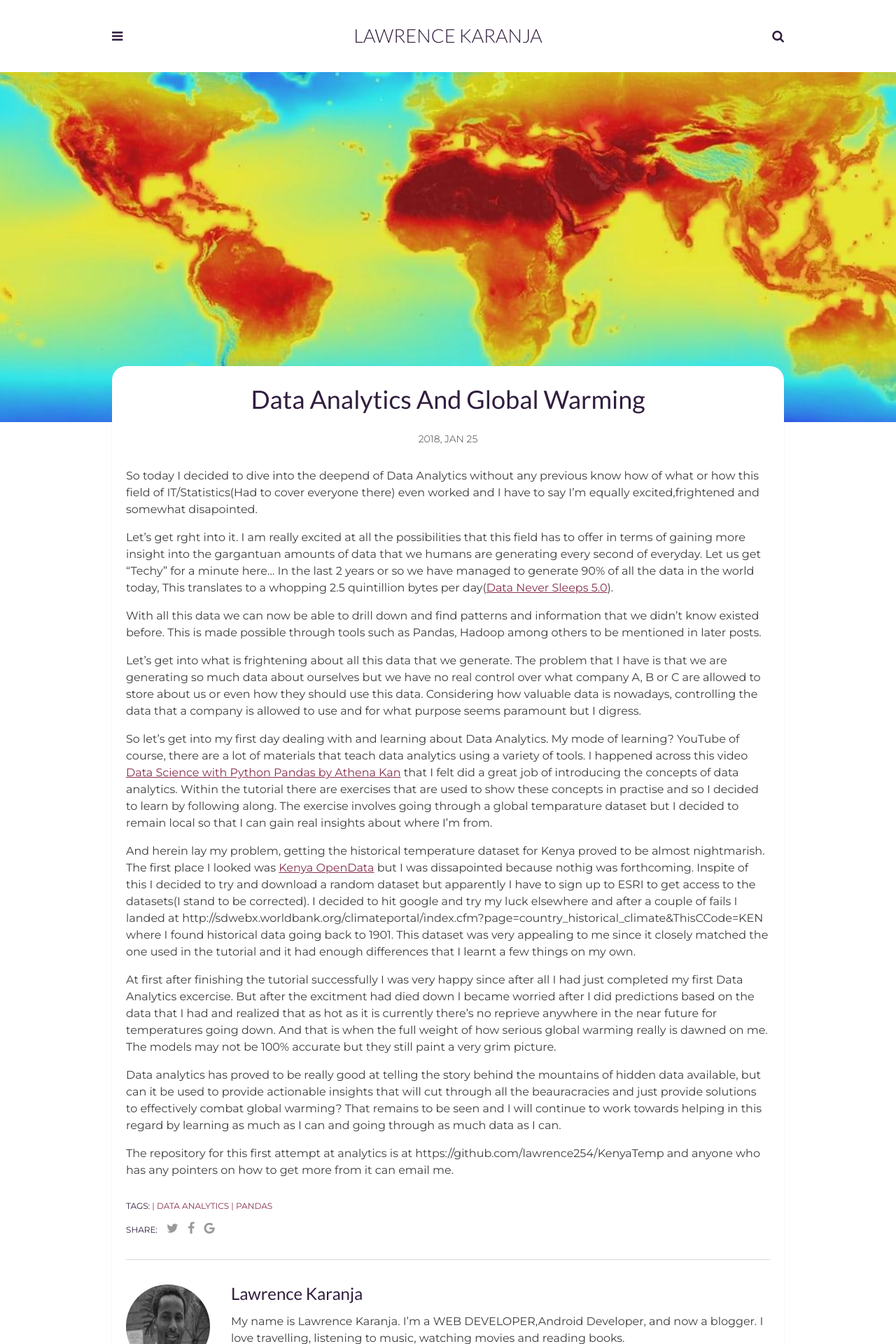
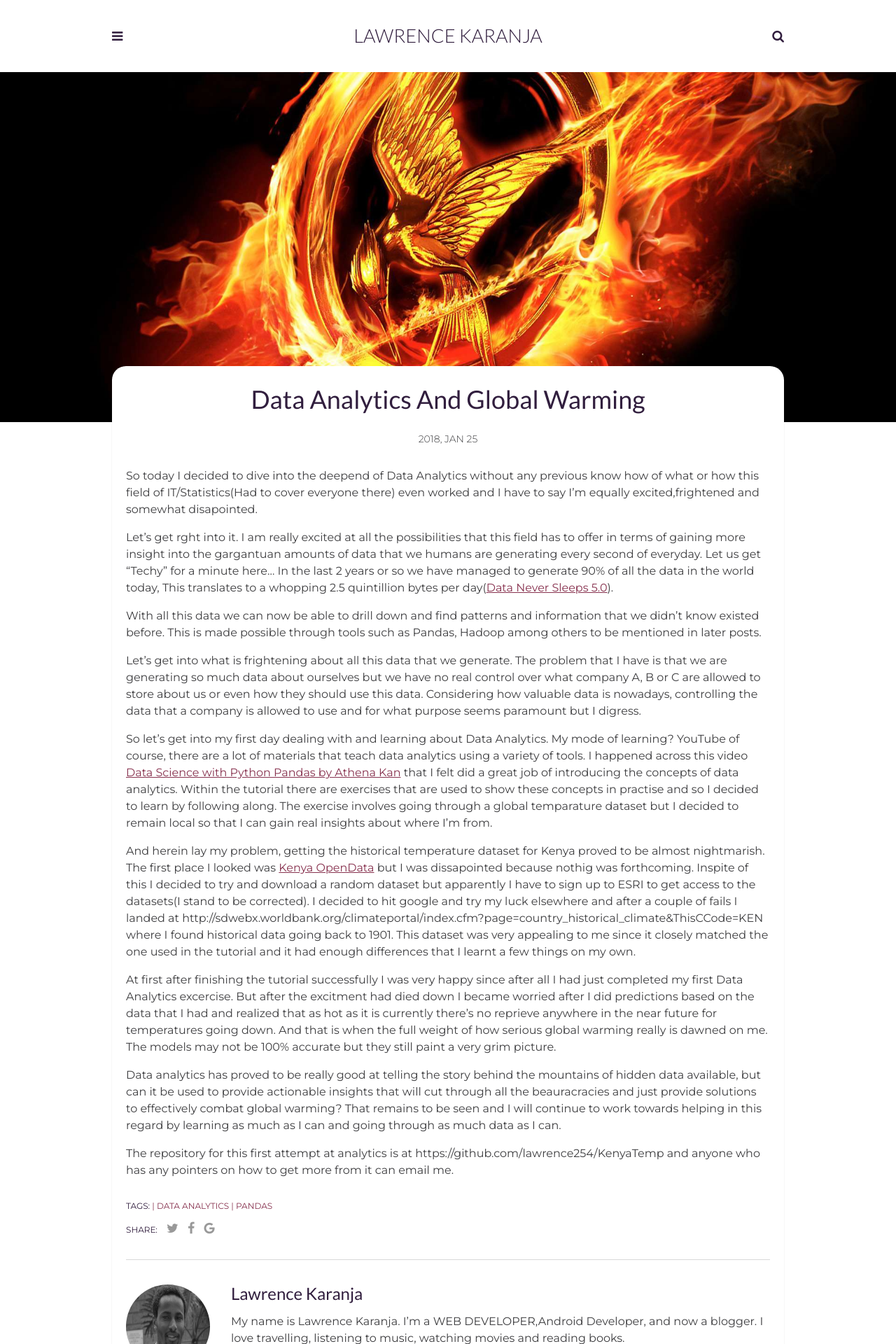
Before and after one commit to lawrence254/lawrence254..github.io, a Jekyll site: the page built from _posts/2018-01-25-Data-Analytics-And-Global-Warming.markdown, in a window 1280 px wide. Shown: the top 1920 px of the page at 70% size. Built offline with Jekyll 4.4.1, drawn with Linux system fonts in a browser that asks for light colours; comment, search, counter and statistics services are not loaded.

Commit message:
Update 2018-01-25-Data-Analytics-And-Global-Warming.markdown

```diff
--- a/_posts/2018-01-25-Data-Analytics-And-Global-Warming.markdown
+++ b/_posts/2018-01-25-Data-Analytics-And-Global-Warming.markdown
@@ -3,7 +3,7 @@ layout: post
 title: Data Analytics And Global Warming
 date: 2018-01-25
 description: My First Attempt At Data Analytics. # Add post description (optional)
-img: gw.jpg
+img: hunger-games.jpg
 tags: [Data Analytics,Pandas]
 author: Lawrence Karanja # Add name author (optional)
 ---
```
